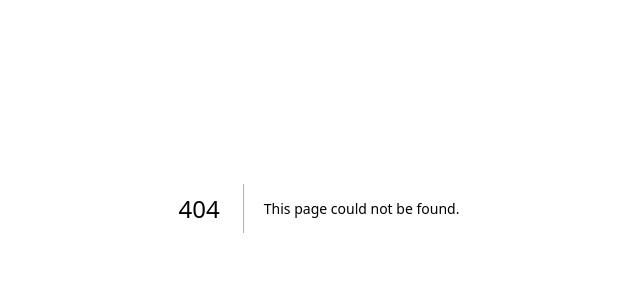
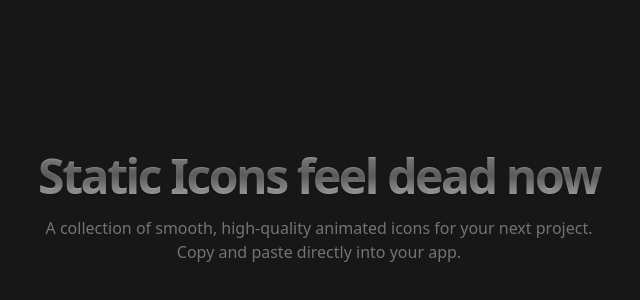
Before and after one commit to anishpawaskar/motion-components, a Next.js app: page /animate in a window 1280 px wide. Before the commit this address had no page. Shown: the part 192-492 px from the top of the page, without its empty margins (321-961 px from the left). Built offline with nearby package versions, Linux system fonts and the light colour scheme.

Commit message:
feat: create animated hero section text

```diff
--- /dev/null
+++ b/src/app/animate/page.tsx
@@ -0,0 +1,12 @@
+import { AnimatedText } from '@/components/(animate)/animated-text';
+import React from 'react';
+
+const AnimatePage = () => {
+    return (
+        <div className="min-h-screen bg-neutral-900 text-white">
+            <AnimatedText />
+        </div>
+    );
+};
+
+export default AnimatePage;
--- /dev/null
+++ b/src/components/(animate)/animated-text.tsx
@@ -0,0 +1,85 @@
+'use client';
+
+import { cn } from '@/lib/utils';
+import React, { useEffect } from 'react';
+import { motion, stagger, useAnimate } from 'motion/react';
+
+export const AnimatedText = () => {
+    const [scope, animate] = useAnimate();
+
+    const text =
+        'A collection of smooth, high-quality animated icons for your next project. Copy and paste directly into your app.';
+
+    useEffect(() => {
+        const startAnimation = () => {
+            animate(
+                'span',
+                {
+                    opacity: 1,
+                    filter: 'blur(0px)',
+                    y: 0,
+                },
+                {
+                    duration: 0.2,
+                    ease: 'easeOut',
+                    delay: stagger(0.15),
+                }
+            );
+        };
+
+        setTimeout(() => {
+            startAnimation();
+        }, 500);
+    }, []);
+
+    return (
+        <div className="flex h-screen items-center justify-center">
+            <div className="flex h-full w-full max-w-4xl flex-col justify-center">
+                <motion.h1
+                    initial={{
+                        opacity: 0,
+                        y: 10,
+                        filter: 'blur(2px)',
+                    }}
+                    animate={{
+                        opacity: 1,
+                        y: 0,
+                        filter: 'blur(0px)',
+                    }}
+                    transition={{
+                        duration: 0.5,
+                        ease: 'easeInOut',
+                    }}
+                    className={cn(
+                        'mx-auto w-full max-w-2xl text-center text-5xl font-bold tracking-tighter',
+                        'bg-linear-to-b from-neutral-400 via-neutral-500 to-neutral-300 bg-clip-text text-transparent text-shadow-sm'
+                    )}
+                >
+                    Static Icons feel dead now
+                </motion.h1>
+                <motion.p
+                    ref={scope}
+                    className="mx-auto mt-4 max-w-xl text-center text-base text-neutral-500"
+                >
+                    {text.split(' ').map((word, index) => {
+                        return (
+                            <React.Fragment key={`${word}-${index}`}>
+                                {word === 'Copy' && <br />}
+                                <motion.span
+                                    className="inline-block"
+                                    style={{
+                                        opacity: 0,
+                                        y: 6,
+                                        filter: 'blur(px)',
+                                    }}
+                                >
+                                    {word}
+                                </motion.span>{' '}
+                            </React.Fragment>
+                        );
+                    })}
+                </motion.p>
+            </div>
+        </div>
+    );
+};
```
